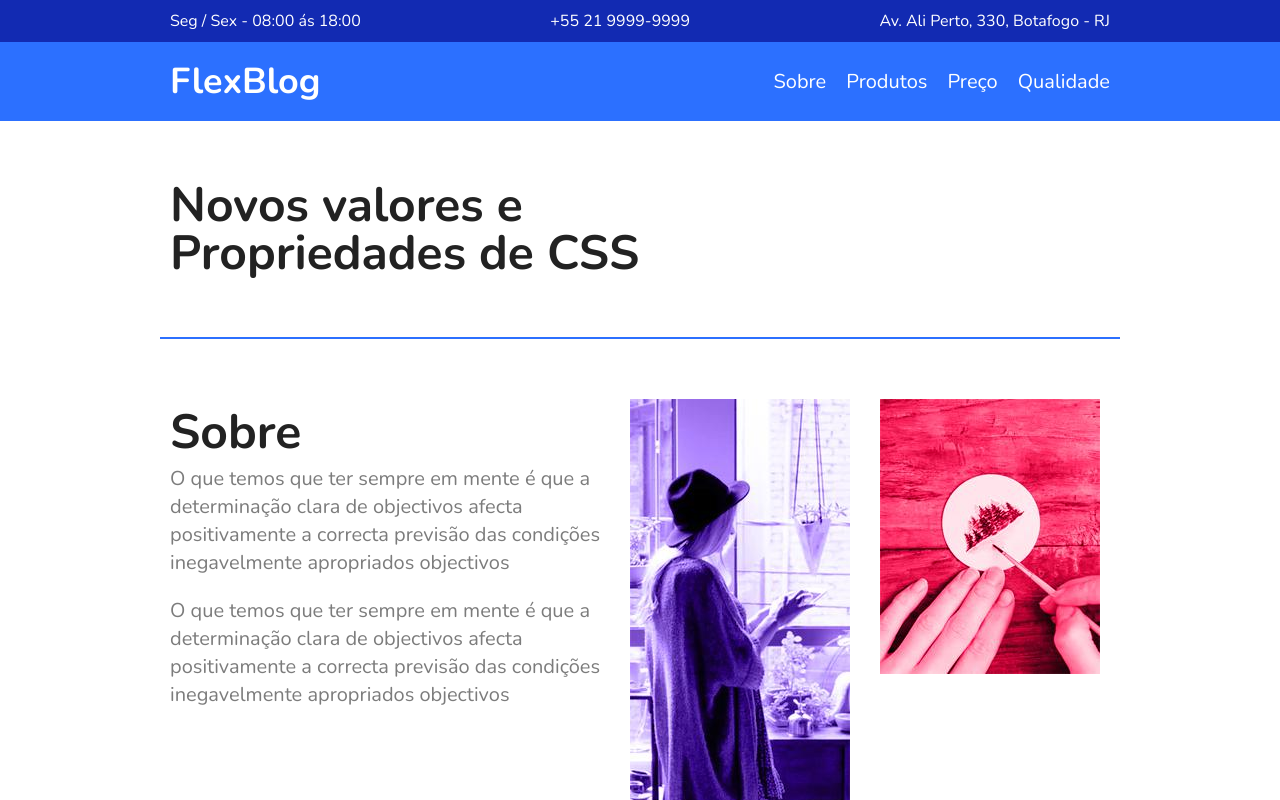
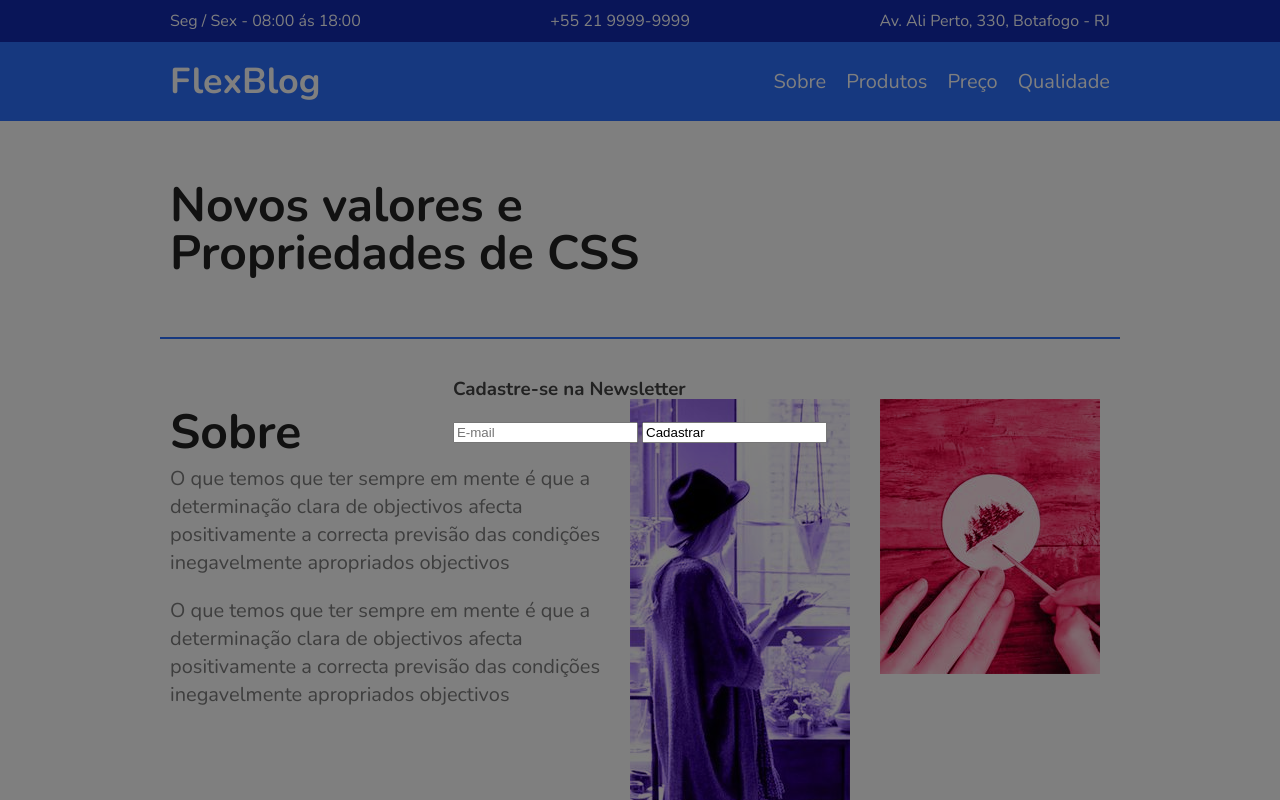
Before and after one commit to julombe/flexblog, a website: page views/index.html in a window 1280 px wide. Shown: the top 800 px of the page. Drawn offline with nearby package versions, Linux system fonts and the light colour scheme; files that its build step writes are made by us from their sources; files whose address does not match are found by name.

Commit message:
update index

```diff
--- a/views/index.html
+++ b/views/index.html
@@ -184,6 +184,23 @@
       <p>FlexBlog © Todos os direitos reservados.</p>
     </footer>
 
+    <!--Estilizando modal-->
+    <style>
+      .modal-container {
+        width: 100vw;
+        height: 100vh;
+        background:rgba(0, 0, 0, .5);
+        position: fixed;
+        top: 0px;
+        left: 0px;
+        z-index: 2000;
+        display: flex;
+        justify-content: center;
+        align-items: center;
+
+      }
+    </style>
+
     <div id="modal-promocao" class="modal-container">
         <div class="modal">
             <h3 class="subtitulo">Cadastre-se na Newsletter</h3>
```
